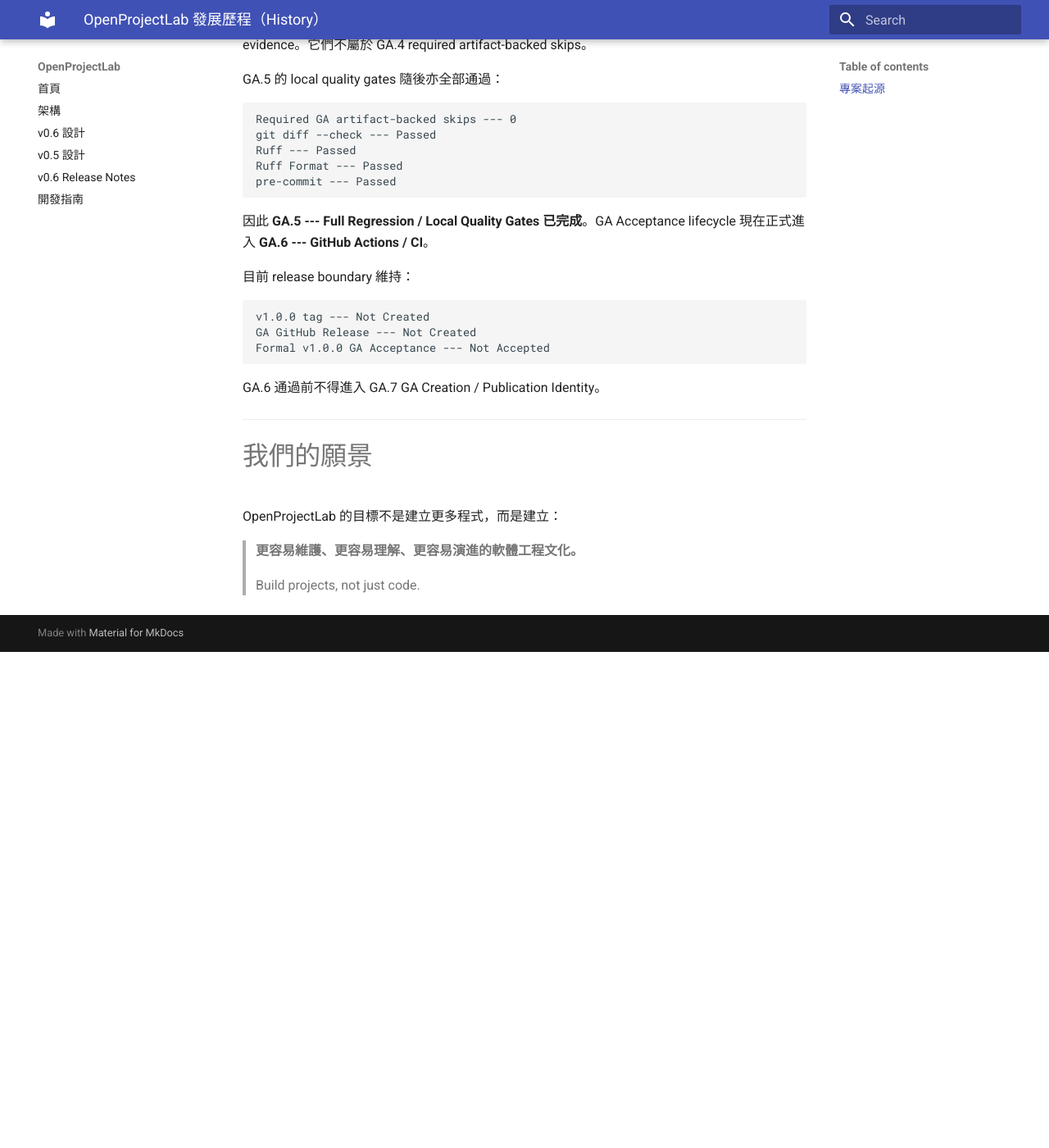
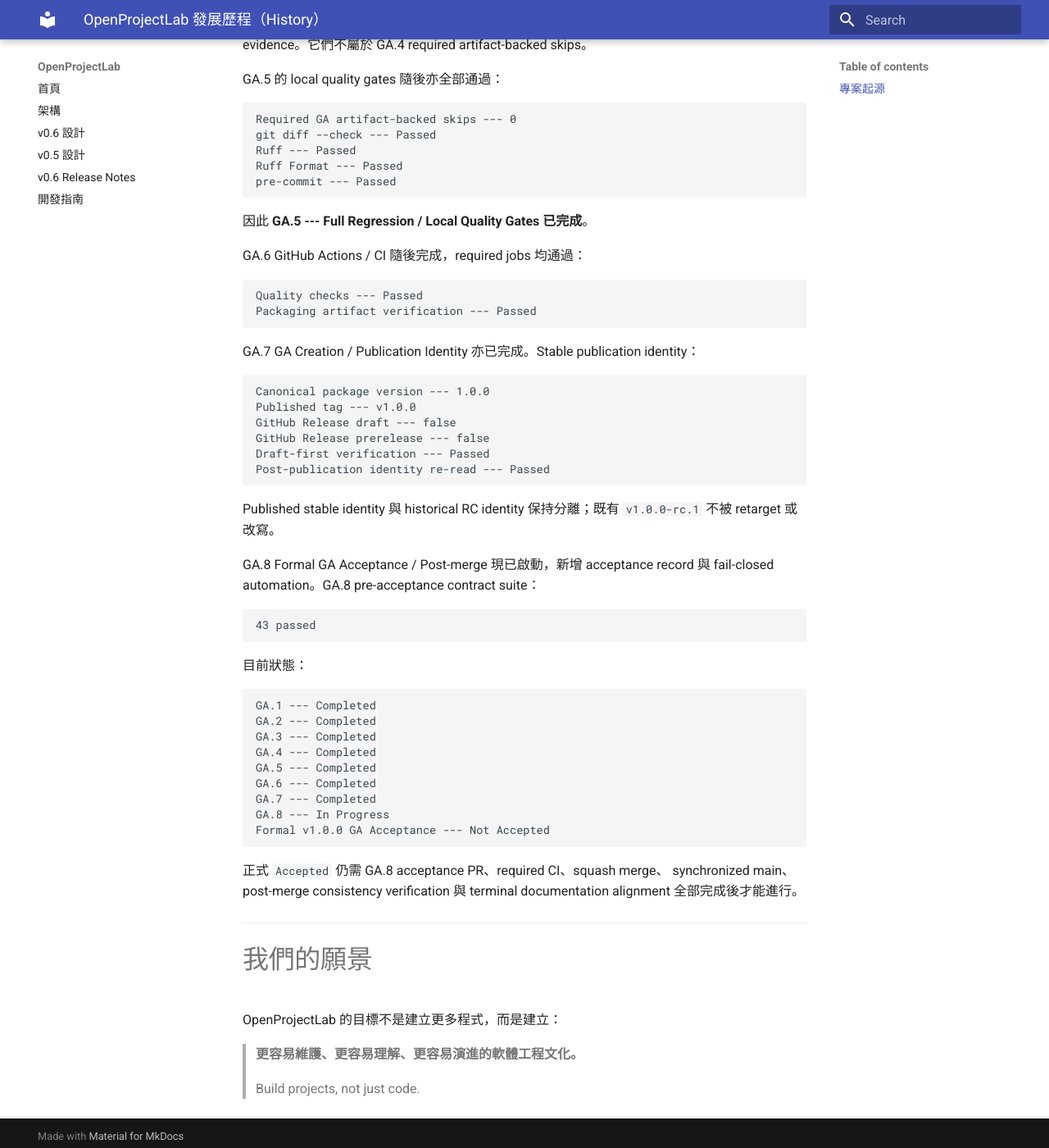
Before and after one commit to khwang1964/OpenProjectLab, an MkDocs documentation site: the page built from docs/HISTORY.md, in a window 1280 px wide and 1400 px high, scrolled down 34931 px. Shown: the whole window at 82% size. Built offline with MkDocs 1.6.1 and Material for MkDocs 9.7.7, drawn with Linux system fonts in a browser that asks for light colours; before the commit the page ends 35726 px from its top, so only the background shows below that.

Commit message:
docs: prepare v1.0 ga formal acceptance (#161)

````diff
--- a/docs/HISTORY.md
+++ b/docs/HISTORY.md
@@ -1771,18 +1771,53 @@
 pre-commit --- Passed
 ```
 
-因此 **GA.5 --- Full Regression / Local Quality Gates 已完成**。GA
-Acceptance lifecycle 現在正式進入 **GA.6 --- GitHub Actions / CI**。
-
-目前 release boundary 維持：
-
-``` text
-v1.0.0 tag --- Not Created
-GA GitHub Release --- Not Created
+因此 **GA.5 --- Full Regression / Local Quality Gates 已完成**。
+
+GA.6 GitHub Actions / CI 隨後完成，required jobs 均通過：
+
+``` text
+Quality checks --- Passed
+Packaging artifact verification --- Passed
+```
+
+GA.7 GA Creation / Publication Identity 亦已完成。Stable publication identity：
+
+``` text
+Canonical package version --- 1.0.0
+Published tag --- v1.0.0
+GitHub Release draft --- false
+GitHub Release prerelease --- false
+Draft-first verification --- Passed
+Post-publication identity re-read --- Passed
+```
+
+Published stable identity 與 historical RC identity 保持分離；既有
+`v1.0.0-rc.1` 不被 retarget 或改寫。
+
+GA.8 Formal GA Acceptance / Post-merge 現已啟動，新增 acceptance record 與
+fail-closed automation。GA.8 pre-acceptance contract suite：
+
+``` text
+43 passed
+```
+
+目前狀態：
+
+``` text
+GA.1 --- Completed
+GA.2 --- Completed
+GA.3 --- Completed
+GA.4 --- Completed
+GA.5 --- Completed
+GA.6 --- Completed
+GA.7 --- Completed
+GA.8 --- In Progress
 Formal v1.0.0 GA Acceptance --- Not Accepted
 ```
 
-GA.6 通過前不得進入 GA.7 GA Creation / Publication Identity。
+正式 `Accepted` 仍需 GA.8 acceptance PR、required CI、squash merge、
+synchronized main、post-merge consistency verification 與 terminal
+documentation alignment 全部完成後才能進行。
 
 ------------------------------------------------------------------------
 
````
Also changed, not shown: CHANGELOG.md (+22 -0 lines), docs/releases/v1.0-ga-acceptance-record.md (added, +370 -0 lines), docs/roadmap.md (+18 -8 lines), 1 other file.
